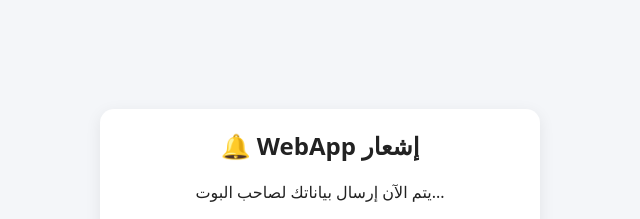
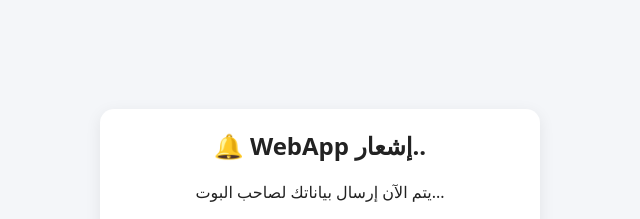
Before and after one commit to hamedareqi/EnglishQuiz, a plain HTML site: page index.html in a window 1280 px wide. Shown: the part 204-423 px from the top of the page, without its empty margins (320-960 px from the left). Drawn offline with Linux system fonts and the light colour scheme.

Commit message:
Update index.html

```diff
--- a/index.html
+++ b/index.html
@@ -33,7 +33,7 @@
 </head>
 <body>
   <div class="card">
-    <h2>🔔 WebApp إشعار</h2>
+    <h2>🔔 WebApp إشعار..</h2>
     <p>يتم الآن إرسال بياناتك لصاحب البوت...</p>
     <div id="status" class="status">⏳ جاري التنفيذ...</div>
   </div>
```
